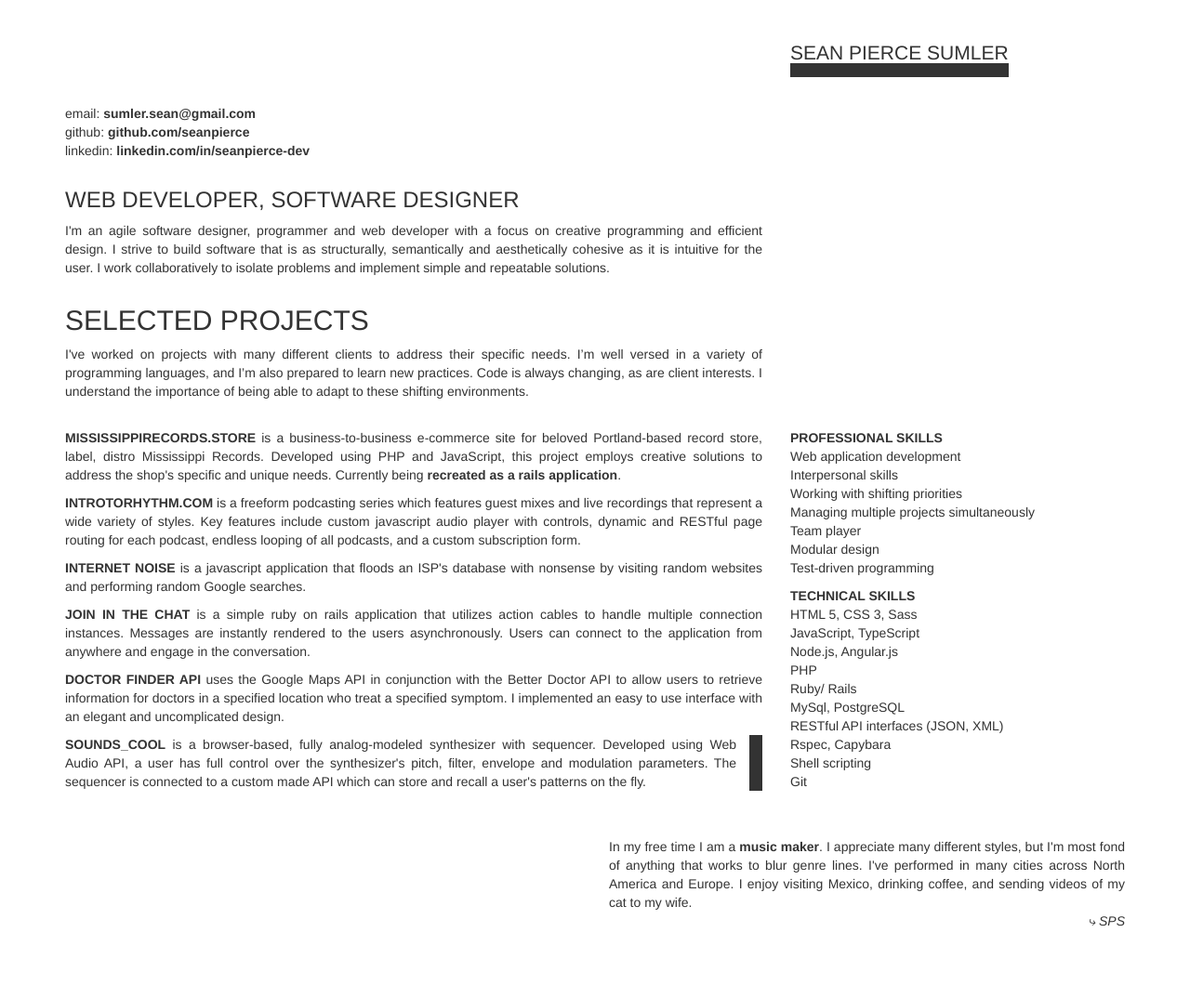
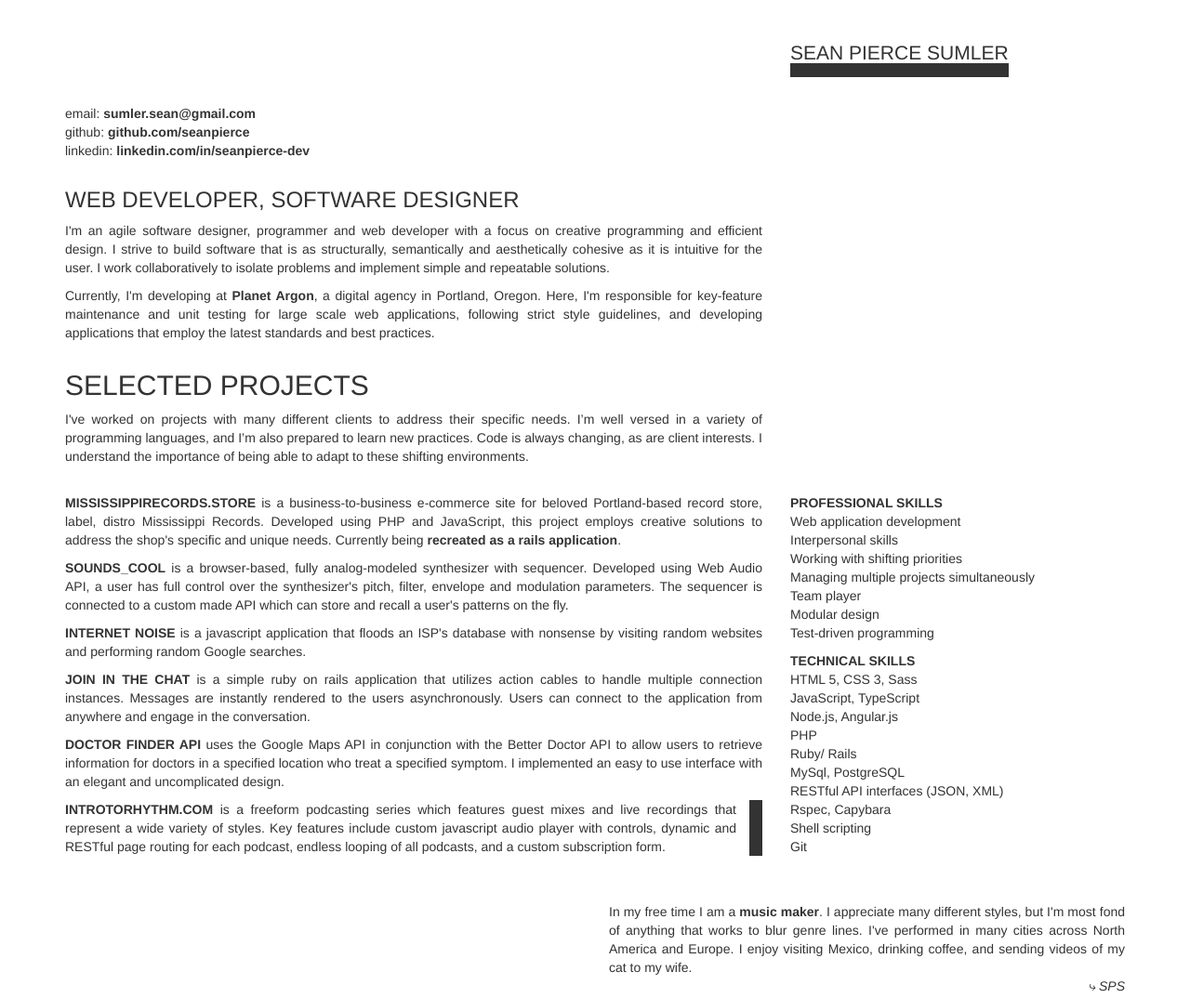
Before and after one commit to seanpierce/seanpierce.github.io, a plain HTML site: page index.html in a window 1280 px wide. Shown: the whole page at 93% size. Before the commit the page ends 1043 px from the top, so only its background shows below. Drawn offline with nearby package versions, Linux system fonts and the light colour scheme.

Commit message:
portfolio update

```diff
--- a/index.html
+++ b/index.html
@@ -42,6 +42,12 @@
 
         <div class="row">
           <div class="col-sm-8">
+            <p class="justify">Currently, I'm developing at <a href="https://www.planetargon.com/" target="_blank">Planet Argon</a>, a digital agency in Portland, Oregon. Here, I'm responsible for key-feature maintenance and unit testing for large scale web applications, following strict style guidelines, and developing applications that employ the latest standards and best practices.</p>
+          </div>
+        </div>
+
+        <div class="row">
+          <div class="col-sm-8">
             <h2>SELECTED PROJECTS</h2>
             <p class="justify">I've worked on projects with many different clients to address their specific needs. I’m well versed in a variety of programming languages, and I’m also prepared to learn new practices. Code is always changing, as are client interests. I understand the importance of being able to adapt to these shifting environments.</p>
           </div>
@@ -56,7 +62,7 @@
                 <p><a href="http://mississippirecords.store" target="_blank">MISSISSIPPIRECORDS.STORE</a> is a business-to-business e-commerce site for beloved Portland-based record store, label, distro Mississippi Records. Developed using PHP and JavaScript, this project employs creative solutions to address the shop's specific and unique needs. Currently being <a href="https://github.com/seanpierce/mississippi_records_b2b" target="_blank">recreated as a rails application</a>.</p>
               </project>
               <project>
-                <p><a href="http://introtorhythm.com/page.php?episode=025" target="_blank">INTROTORHYTHM.COM</a> is a freeform podcasting series which features guest mixes and live recordings that represent a wide variety of styles. Key features include custom javascript audio player with controls, dynamic and RESTful page routing for each podcast, endless looping of all podcasts, and a custom subscription form.</p>
+                <p><a href="https://seanpierce.github.io/sounds_cool/" target="_blank">SOUNDS_COOL</a> is a browser-based, fully analog-modeled synthesizer with sequencer. Developed using Web Audio API, a user has full control over the synthesizer's pitch, filter, envelope and modulation parameters. The sequencer is connected to a custom made API which can store and recall a user's patterns on the fly.</p>
               </project>
               <project>
                 <p><a href="https://seanpierce.github.io/internet-noise/" target="_blank">INTERNET NOISE</a> is a javascript application that floods an ISP's database with nonsense by visiting random websites and performing random Google searches.</p>
@@ -68,7 +74,7 @@
                 <p><a href="https://github.com/seanpierce/doctor-finder-api" target="_blank">DOCTOR FINDER API</a> uses the Google Maps API in conjunction with the Better Doctor API to allow users to retrieve information for doctors in a specified location who treat a specified symptom. I implemented an easy to use interface with an elegant and uncomplicated design.</p>
               </project>
               <project>
-                <p><a href="https://seanpierce.github.io/sounds_cool/" target="_blank">SOUNDS_COOL</a> is a browser-based, fully analog-modeled synthesizer with sequencer. Developed using Web Audio API, a user has full control over the synthesizer's pitch, filter, envelope and modulation parameters. The sequencer is connected to a custom made API which can store and recall a user's patterns on the fly.</p>
+                <p><a href="http://introtorhythm.com/page.php?episode=025" target="_blank">INTROTORHYTHM.COM</a> is a freeform podcasting series which features guest mixes and live recordings that represent a wide variety of styles. Key features include custom javascript audio player with controls, dynamic and RESTful page routing for each podcast, endless looping of all podcasts, and a custom subscription form.</p>
               </project>
             </projects>
           </div>
```
